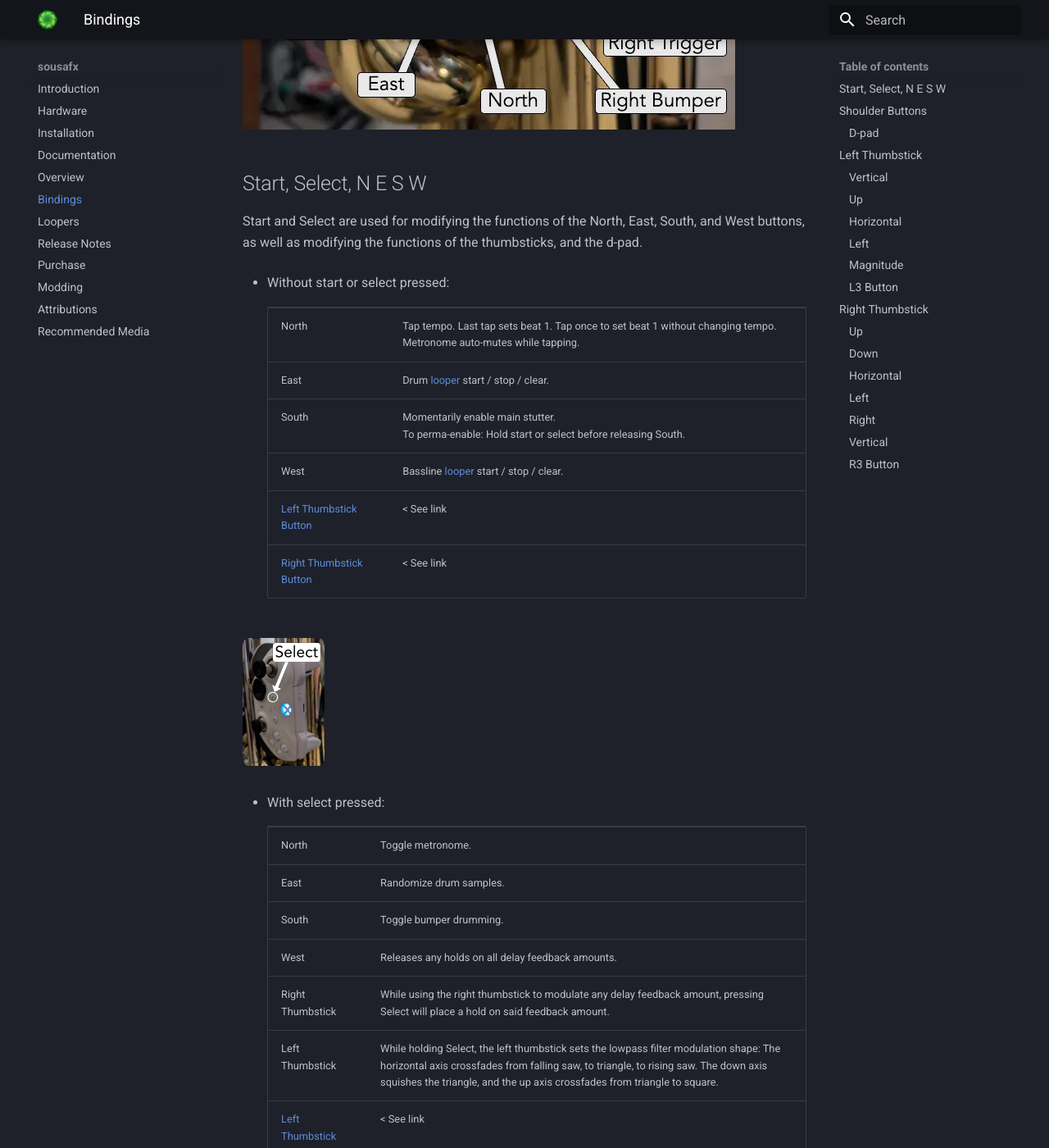
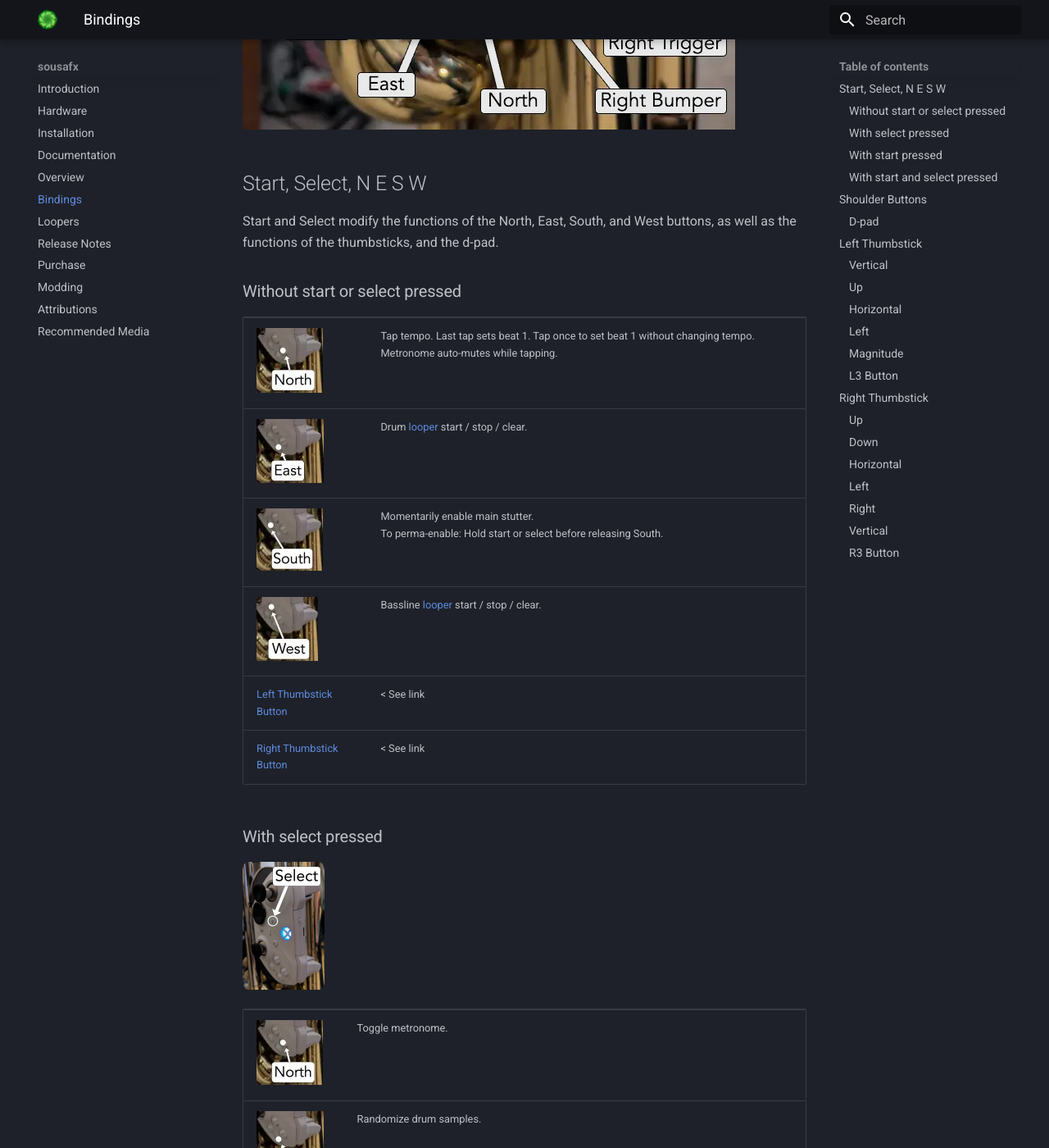
Before and after one commit to Sousastep/SousaFX-rnbo-docs, an MkDocs documentation site: the page built from docs/bindings.md, in a window 1280 px wide and 1400 px high, scrolled down 914 px. Shown: the whole window at 82% size. Built offline with MkDocs 1.6.1 and Material for MkDocs 9.7.7, drawn with Linux system fonts in a browser that asks for light colours; the version menu is left out; some of the changed text lies outside the part shown.

Commit message:
clarify bindings

```diff
--- a/docs/bindings.md
+++ b/docs/bindings.md
@@ -17,58 +17,61 @@
 
 ## Start, Select, N E S W
 
-Start and Select are used for modifying the functions of the North, East, South, and West buttons, as well as modifying the functions of the thumbsticks, and the d-pad.
+Start and Select modify the functions of the North, East, South, and West buttons, as well as the functions of the thumbsticks, and the d-pad.
 
-- Without start or select pressed:
+### Without start or select pressed
 
-	| Input       | Function |
-	|-------------|----------|
-	| North 	  | Tap tempo. Last tap sets beat 1. Tap once to set beat 1 without changing tempo. Metronome auto-mutes while tapping.|
-	| East 		  | Drum [looper](loopers.md) start / stop / clear. |
-	| South 	  | Momentarily enable main stutter. <br> To perma-enable: Hold start or select before releasing South. |
-	| West 		  | Bassline [looper](loopers.md) start / stop / clear. |
-	| [Left Thumbstick Button](bindings.md/#l3-button)  |		< See link	|
-	| [Right Thumbstick Button](bindings.md/#r3-button) |		< See link	|
+| Input       | Function |
+|-------------|----------|
+| ![north](img/north.webp)	  | Tap tempo. Last tap sets beat 1. Tap once to set beat 1 without changing tempo. Metronome auto-mutes while tapping.|
+| ![east](img/east.webp)		  | Drum [looper](loopers.md) start / stop / clear. |
+| ![south](img/south.webp)	  | Momentarily enable main stutter. <br> To perma-enable: Hold start or select before releasing South. |
+| ![west](img/west.webp)		  | Bassline [looper](loopers.md) start / stop / clear. |
+| [Left Thumbstick Button](bindings.md/#l3-button)  |		< See link	|
+| [Right Thumbstick Button](bindings.md/#r3-button) |		< See link	|
+
+### With select pressed
 
 ![select](img/select.webp)
 
-- With select pressed:
+| Input            | Function |
+|------------------|----------|
+| ![north](img/north.webp) 	       | Toggle metronome. |
+| ![east](img/east.webp) 		       | Randomize drum samples. |
+| ![south](img/south.webp) 	       | Toggle bumper drumming. |
+| ![west](img/west.webp) 		       | Releases any holds on all delay feedback amounts. |
+| Right Thumbstick | While using the right thumbstick to modulate any delay feedback amount, pressing Select will place a hold on said feedback amount. |
+| Left Thumbstick  | While holding Select, the left thumbstick sets the lowpass filter modulation shape: The horizontal axis crossfades from falling saw, to triangle, to rising saw. The down axis squishes the triangle, and the up axis crossfades from triangle to square. |
+| [Left Thumbstick Button](bindings.md/#l3-button)  |		< See link	|
+| D-pad     | Press any direction to toggle 8th note auto-swing |
 
-	| Input            | Function |
-	|------------------|----------|
-	| North 	       | Toggle metronome. |
-	| East 		       | Randomize drum samples. |
-	| South 	       | Toggle bumper drumming. |
-	| West 		       | Releases any holds on all delay feedback amounts. |
-	| Right Thumbstick | While using the right thumbstick to modulate any delay feedback amount, pressing Select will place a hold on said feedback amount. |
-	| Left Thumbstick  | While holding Select, the left thumbstick sets the lowpass filter modulation shape: The horizontal axis crossfades from falling saw, to triangle, to rising saw. The down axis squishes the triangle, and the up axis crossfades from triangle to square. |
-	| [Left Thumbstick Button](bindings.md/#l3-button)  |		< See link	|
-	| D-pad     | Press any direction to toggle 8th note auto-swing |
+### With start pressed
 
 ![start](img/start.webp)
 
-- With start pressed:
+| Input            | Function |
+|------------------|----------|
+| ![north](img/north.webp) 	       | Momentarily enable pitchshift power chord. <br> To perma-enable: Release start before releasing North.|
+| ![east](img/east.webp) 		       | Momentarily enable kick-ducker. <br> To perma-enable: Release start before releasing East.|
+| ![south](img/south.webp) 	       | Momentarily enable scatter fx for bassline looper stutter. <br> To perma-enable: Release start before releasing South.|
+| ![west](img/west.webp) 		       | Momentarily enable MIDI CC 50 via the MIDI port named "from Max 1", which is intended to be mapped to a talkback mic.|
+| [Left Thumbstick Button](bindings.md/#l3-button)  |		< See link	|
+| D-pad          | Set the two harmonics to boost in the distortion effect. <br> left: increment interval <br> right: decrement interval <br> up: increment harmonic <br> down: decrement harmonic <br> The harmonics are disabled when decremented to the limit. |
+| Left Bumper    | While held, auto-increments harmonics every subdivision. |
 
-	| Input            | Function |
-	|------------------|----------|
-	| North 	       | Momentarily enable pitchshift power chord. <br> To perma-enable: Release start before releasing North.|
-	| East 		       | Momentarily enable kick-ducker. <br> To perma-enable: Release start before releasing East.|
-	| South 	       | Momentarily enable scatter fx for bassline looper stutter. <br> To perma-enable: Release start before releasing South.|
-	| West 		       | Momentarily enable MIDI CC 50 via the MIDI port named "from Max 1", which is intended to be mapped to a talkback mic.|
-	| [Left Thumbstick Button](bindings.md/#l3-button)  |		< See link	|
-	| D-pad          | Set the two harmonics to boost in the distortion effect. <br> left: increment interval <br> right: decrement interval <br> up: increment harmonic <br> down: decrement harmonic <br> The harmonics are disabled when decremented to the limit. |
-	| Left Bumper    | While held, auto-increments harmonics every subdivision. |
+### With start and select pressed
 
-- With start and select pressed:
+![startselect](img/startselect.webp)
 
-	| Input     | Function |
-	|-----------|----------|
-	| North 	| Set time signature numerator via number of clicks (3 - 7). <br> Hold to set to 4. |
-	| East 		| Set drum looper length in bars via number of clicks (4 - 16). <br> Hold to set to 8. |
-	| South 	| Momentarily enable octaver. To perma-enable: Release start and/or select before releasing South.|
-	| West 		| Set bassline looper length in bars via number of clicks (4 - 16). <br> Hold to set to 16. |
-	| D-pad          | On raspberry pi only: playback song # 0 - 7 |
-	| Left Bumper    | On raspberry pi only: stop playback         |
+| Input     | Function |
+|-----------|----------|
+| ![north](img/north.webp)  	| Set time signature numerator via number of clicks (3 - 7). <br> Hold to set to 4. |
+| ![east](img/east.webp) 		| Set drum looper length in bars via number of clicks (4 - 16). <br> Hold to set to 8. |
+| ![south](img/south.webp) 	| Momentarily enable octaver. To perma-enable: Release start and/or select before releasing South.|
+| ![west](img/west.webp) 		| Set bassline looper length in bars via number of clicks (4 - 16). <br> Hold to set to 16. |
+| D-pad          | On raspberry pi only: playback song # 0 - 7 |
+| Left Bumper    | On raspberry pi only: stop playback         |
+| Right Trigger  | Press three times to mute all audio inputs and outputs. Press once to unmute. |
 
 
 ## Shoulder Buttons
@@ -94,7 +97,7 @@
 
 ### D-pad
 
-The left bumper, and the d-pad, are used for setting the subdivision of the auto-wah, delays, and stutters.
+Without Start or Select pressed, the left bumper, and the d-pad, are used for setting the subdivision of the auto-wah, delays, and stutters.
 
 The left trigger is used for changing the function of the d-pad and the left bumper.
 
@@ -273,9 +276,11 @@
 
 	3. Thrice to disable the crossfade entirely.
 
-- While holding Start, push L3 to toggle weither the tuba's loudness modulates the LPF LFO's ceiling and floor. Hold for more than 600 ms, then release, to enable modulation.
+![startselect](img/startselect.webp)
 
 - While holding Select, push L3 to toggle the Crossfade binding between "vertical" and "magnitude". Hold for more than 600 ms, then release, to set it to vertical.
+
+- While holding Start, push L3 to toggle weither the tuba's loudness modulates the LPF LFO's ceiling and floor. Hold for more than 600 ms, then release, to enable modulation.
 
 
 ## Right Thumbstick
```
Also changed, not shown: docs/img/east.webp (added), docs/img/north.webp (added), docs/img/south.webp (added), docs/img/startselect.webp (added), docs/img/west.webp (added).
